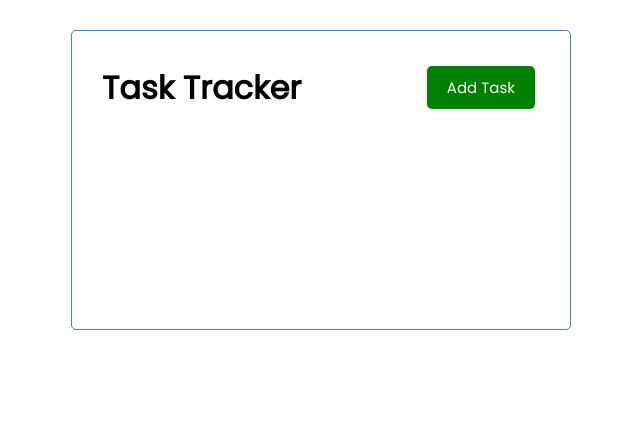
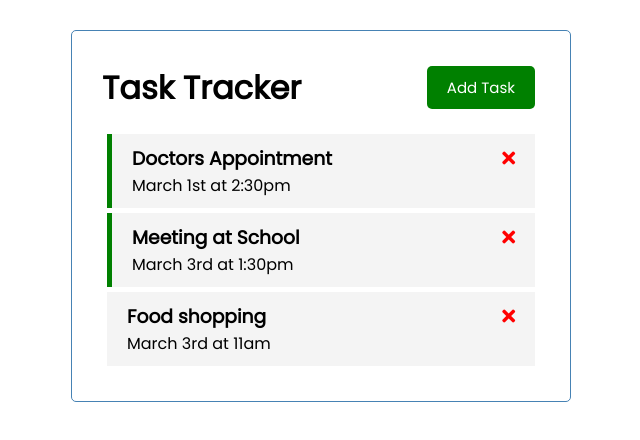
Before and after one commit to jduell12/ToDo_Vue, a Vue app in the folder todo-app/: page / in a window 1280 px wide. Shown: the top 440 px of the page, without its empty margins (319-959 px from the left). Built offline with nearby package versions, Linux system fonts and the light colour scheme.

Commit message:
passing state up from task to app

```diff
--- a/todo-app/public/index.html
+++ b/todo-app/public/index.html
@@ -4,6 +4,7 @@
     <meta charset="utf-8">
     <meta http-equiv="X-UA-Compatible" content="IE=edge">
     <meta name="viewport" content="width=device-width,initial-scale=1.0">
+    <link rel="stylesheet" href="https://cdnjs.cloudflare.com/ajax/libs/font-awesome/5.15.2/css/all.min.css" />
     <link rel="icon" href="<%= BASE_URL %>favicon.ico">
     <title><%= htmlWebpackPlugin.options.title %></title>
   </head>
--- a/todo-app/src/App.vue
+++ b/todo-app/src/App.vue
@@ -1,21 +1,29 @@
 <template>
   <div class="container">
     <Header title="Task Tracker"/>
+    <Tasks @delete-task="deleteTask" :tasks="tasks" />
   </div>
 </template>
 
 <script>
 
 import Header from './components/Header'
+import Tasks from './components/Tasks'
 
 export default {
   name: 'App',
   components: {
-    Header
+    Header,
+    Tasks
   },
   data(){
     return{
       tasks: []
+    }
+  },
+  methods: {
+    deleteTask(id){
+      console.log(id)
     }
   },
   created(){
--- /dev/null
+++ b/todo-app/src/components/Task.vue
@@ -0,0 +1,39 @@
+<template>
+    <div :class="[task.reminder ? 'reminder': '', 'task']">
+        <h3>
+            {{task.text}}
+            <i @click="$emit('delete-task', task.id)" class="fas fa-times"></i>
+        </h3>
+        <p>{{task.day}}</p>
+    </div>
+
+</template>
+
+<script>
+export default {
+    name: 'Task',
+    props: {
+        task: Object
+    }
+}
+</script>
+
+<style scope>
+.fas {
+  color: red;
+}
+.task {
+  background: #f4f4f4;
+  margin: 5px;
+  padding: 10px 20px;
+  cursor: pointer;
+}
+.task.reminder {
+  border-left: 5px solid green;
+}
+.task h3 {
+  display: flex;
+  align-items: center;
+  justify-content: space-between;
+}
+</style>
--- /dev/null
+++ b/todo-app/src/components/Tasks.vue
@@ -0,0 +1,22 @@
+<template>
+    <div :key="task.id" v-for="task in tasks" >
+        <!-- brings the function from Task up into Tasks so that it can be sent to App -->
+        <Task @delete-task="$emit('delete-task', task.id)" :task="task" />
+    </div>
+</template>
+
+<script>
+
+import Task from './Task'
+
+export default {
+    name: 'Tasks',
+    props:{
+        tasks: Array
+    },
+    components:{
+        Task
+    },
+    emits: ['delete-task']
+}
+</script>
```
